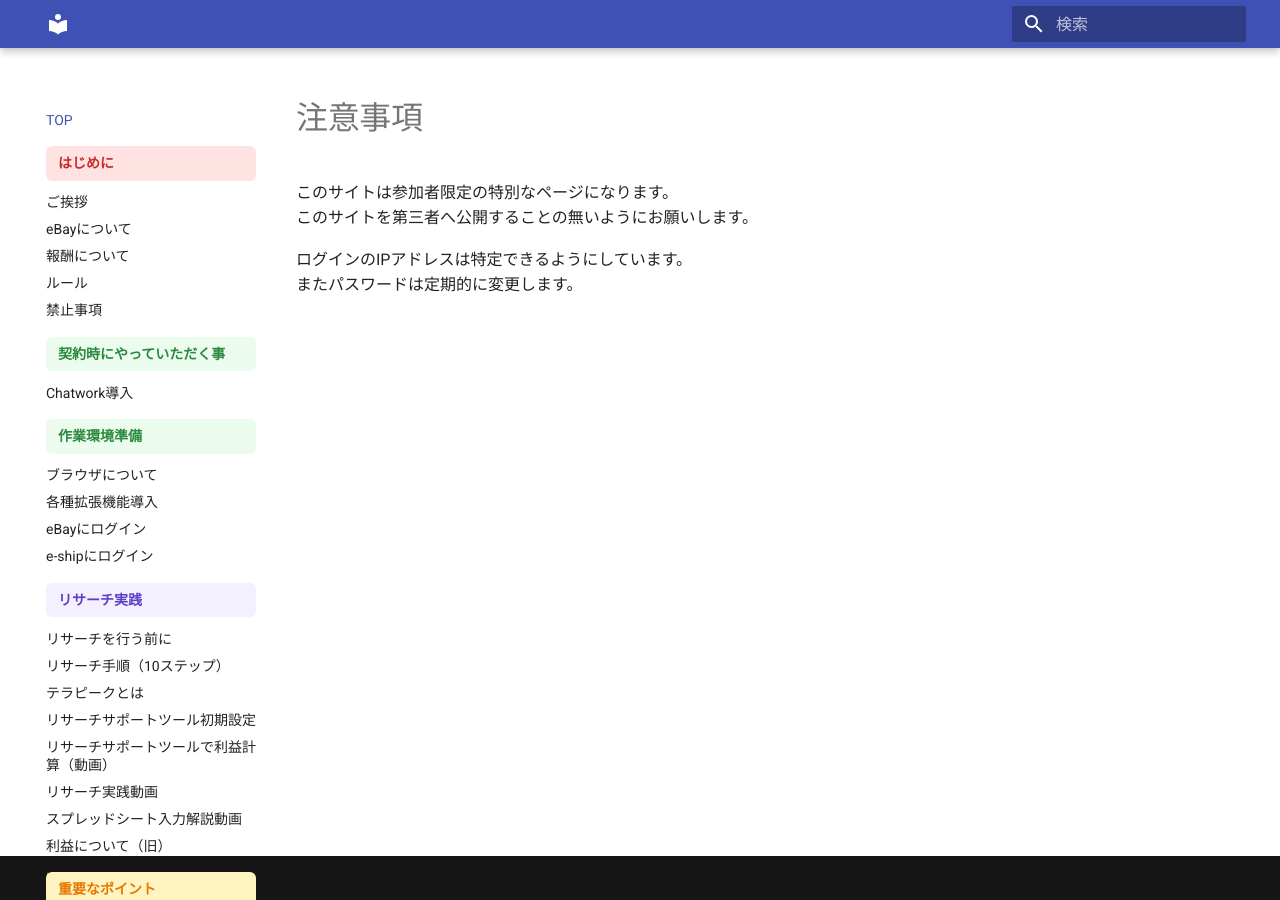
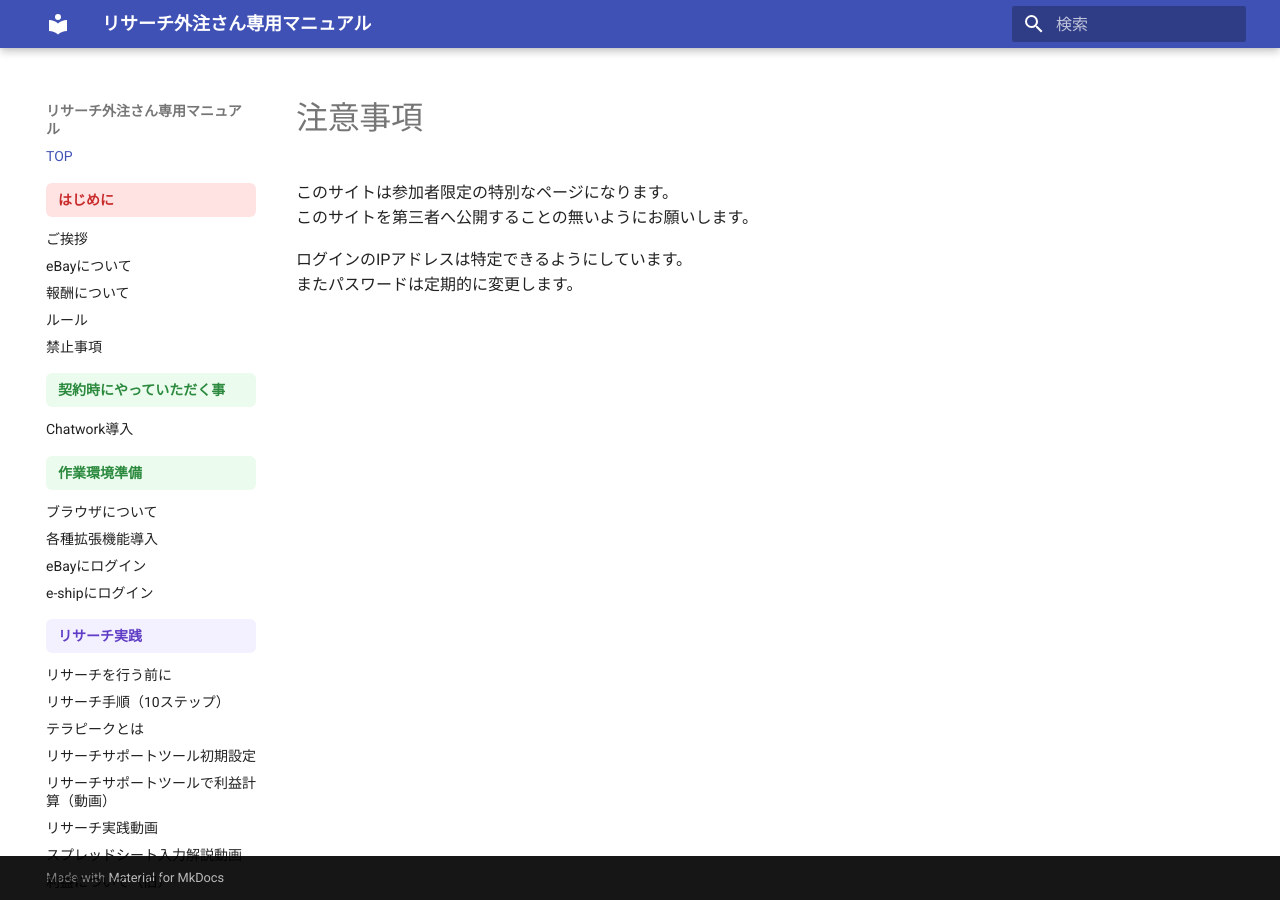
Before and after one commit to jun-hata/outsourcing-manual, an MkDocs documentation site: the page built from docs/index.md, in a window 1280 px wide. Built offline with MkDocs 1.6.1 and Material for MkDocs 9.7.7, drawn with Linux system fonts in a browser that asks for light colours.

Commit message:
TOPtitle編集

```diff
--- a/mkdocs.yml
+++ b/mkdocs.yml
@@ -1,4 +1,4 @@
-site_name: " "
+site_name: リサーチ外注さん専用マニュアル
 site_url: https://outsourcing-manual.pages.dev/
 
 theme:
```
